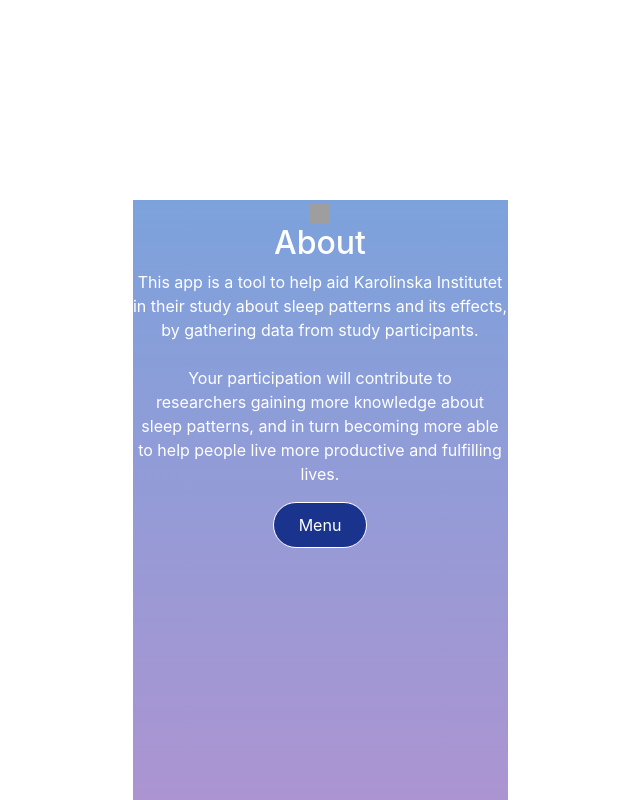
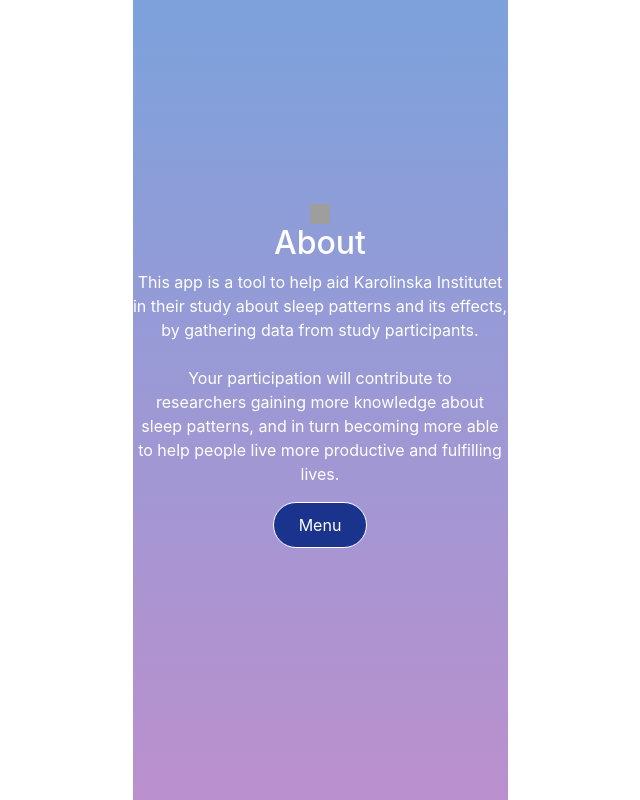
Before and after one commit to Homamjabir/the-sleep-app, a React (Create React App) app: page /about in a window 1280 px wide. Shown: the top 800 px of the page, without its empty margins (320-960 px from the left). Built offline with nearby package versions, Linux system fonts and the light colour scheme; grey boxes are pictures that could not be loaded.

Commit message:
uppdated about page css

```diff
--- a/src/components/css/settings.css
+++ b/src/components/css/settings.css
@@ -22,7 +22,7 @@
 }
 .AboutContainer {
 
-  margin-top: 200px;
+  padding-top: 200px;
 
 
 }
```
